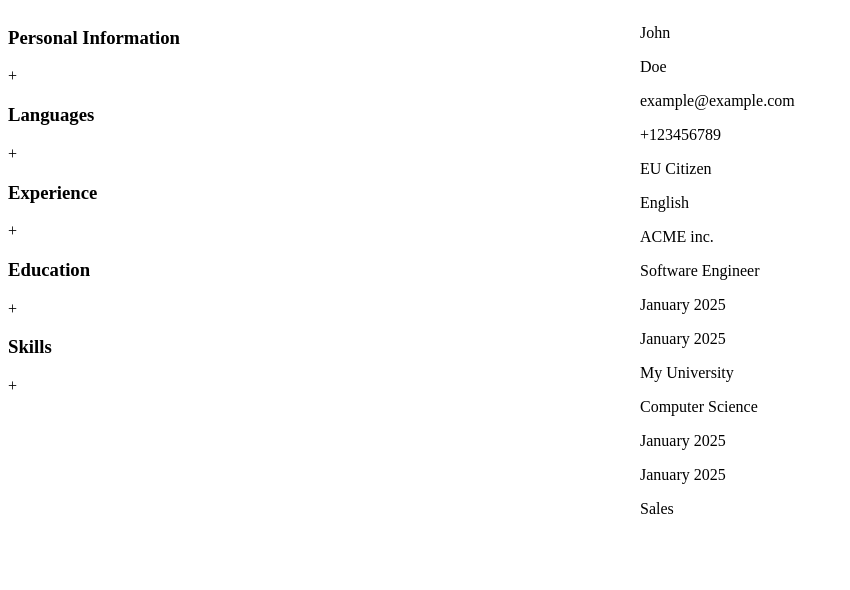
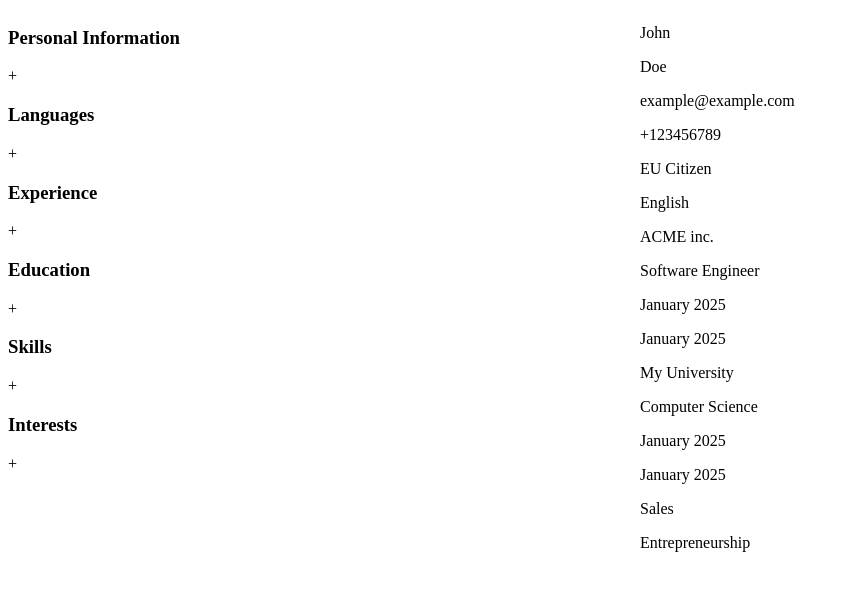
Before and after one commit to holmeskone/cv-application-restart, a React (Vite) app in the folder CVApp/: page / in a window 1280 px wide. Shown: the top 590 px of the page, without its empty margins (0-850 px from the left). Built offline with nearby package versions, Linux system fonts and the light colour scheme.

Commit message:
Add interest component, state and display component

```diff
--- a/CVApp/src/App.jsx
+++ b/CVApp/src/App.jsx
@@ -17,6 +17,8 @@ import ExperiencesField from './components/Experiences';
 import EducationField from './components/Education';
 import DynamicSkills from './components/Skills';
 import DisplayDynamicSkills from './components/displayDynamicSkills';
+import DisplayDynamicInterests from './components/DisplayDynamicInterests';
+import DynamicInterests from './components/Interests';
 
 
 function App() {
@@ -33,6 +35,7 @@ function App() {
   const [responsabilities, setResponsabilities] = useState([{responsability:"Solve Problems"}])
   const [id, setId] = useState("");
   const [skills, setSkills] = useState([{skill:"Sales"}]);
+  const [interests, setInterests] = useState([{interest:"Entrepreneurship"}]);
   // State to store all experience sections
   const [experiences, setExperiences] = useState([{
       company: "ACME inc.",
@@ -90,6 +93,11 @@ const [educations, setEducations] = useState([{
           <DynamicSkills inputs={skills} setInputs={setSkills} />
         </Accordion>
         </div>
+        <div id="interests-information">
+        <Accordion title="Interests" >
+          <DynamicInterests inputs={interests} setInputs={setInterests} />
+        </Accordion>
+        </div>
       </div>
       <div id="output-section">
         <Display text={firstName} />
@@ -116,6 +124,7 @@ const [educations, setEducations] = useState([{
         </>
         ))}
         <DisplayDynamicSkills text={skills}/>
+        <DisplayDynamicInterests text={interests}/>
       </div>
     </div>
   )
```
